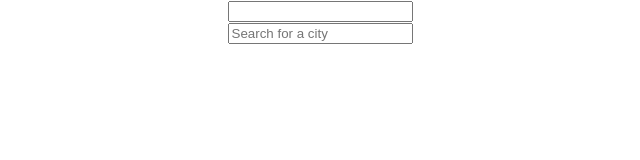
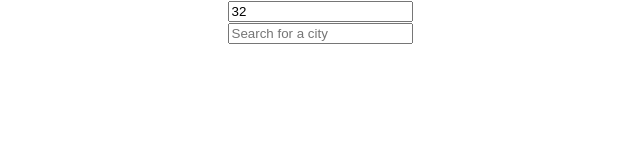
Before and after one commit to asweeney0101/meet, a React (Create React App) app: page / in a window 1280 px wide. Shown: the top 160 px of the page, without its empty margins (320-960 px from the left). Built offline with nearby package versions, Linux system fonts and the light colour scheme.

Commit message:
default value of 32 and test

```diff
--- a/src/components/NumberOfEvents.js
+++ b/src/components/NumberOfEvents.js
@@ -3,7 +3,7 @@ const NumberOfEvents = () => {
         <div id="number-of-events">
            <input
                 type="text"
-
+                defaultValue={32}
            />
         </div>
     )
```
Also changed, not shown: 1 other file (tests, documents, lock files or other folders).
